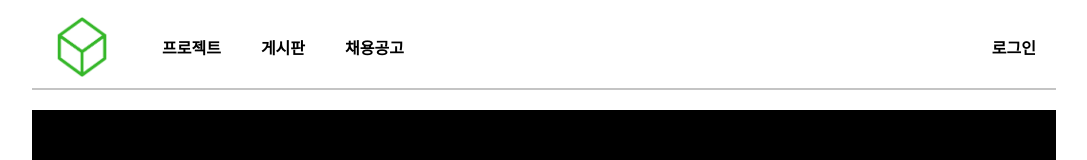
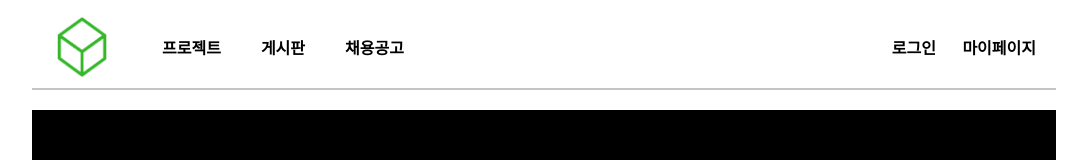
Before and after one commit to CanDoIt-Team/BaseCommunity-FE, a React (Create React App) app: page / in a window 1280 px wide. Shown: the top 160 px of the page, without its empty margins (96-1183 px from the left). Built offline with nearby package versions, Linux system fonts and the light colour scheme.

Commit message:
#Feat: #8 - 프로젝트 구조 변경
메인 페이지 및 헤더의 프로젝트 구조 변경

```diff
--- a/src/App.js
+++ b/src/App.js
@@ -1,30 +1,17 @@
-import { Routes, Route } from 'react-router-dom'
-import Project from './pages/Project'
-import Board from './pages/Board'
-import Job from './pages/Job'
-import Home from './pages/Home'
-import Login from './pages/Login'
-import Signup from './pages/Signup'
-import ChangePassword from './pages/ChangePassword'
-import ConfirmChangePassword from './pages/ConfirmChangePassword'
+import { Outlet } from 'react-router-dom'
+import styled from './styles/Home.module.css'
+import Nav from './components/Nav'
+import Footer from './components/Footer'
 
 function App() {
   return (
     <>
-      <Routes>
-        <Route path={'/'} element={<Home />}>
-          <Route path={'/project'} element={<Project />} />
-          <Route path={'/Board'} element={<Board />} />
-          <Route path={'/Job'} element={<Job />} />
-        </Route>
-        <Route path={'/login'} element={<Login />} />
-        <Route path={'/signup'} element={<Signup />} />
-        <Route path={'/changePassword'} element={<ChangePassword />} />
-        <Route
-          path={'/confirmChangePassword'}
-          element={<ConfirmChangePassword />}
-        />
-      </Routes>
+      <div className={styled.mainContainer}>
+        <div style={{ height: '20px' }}></div>
+        <Nav />
+        <Outlet />
+      </div>
+      <Footer />
     </>
   )
 }
--- a/src/components/Header.js
+++ b/src/components/Header.js
@@ -1,19 +1,22 @@
-import React from "react";
-import { Link } from "react-router-dom";
-import styled from "../styles/Header.module.css";
-import { Logo } from "./Logo";
+import React from 'react'
+import { Link } from 'react-router-dom'
+import styled from '../styles/Header.module.css'
+import { Logo } from './Logo'
 
 export const Header = () => {
   return (
     <div className={styled.header}>
       <Link to="/">
-        <Logo size={"small"} />
+        <Logo size={'small'} />
       </Link>
       <div>
-        <Link to="/login">로그인</Link>
+        <Link to="/login" className={styled.login}>
+          로그인
+        </Link>
+        <Link to="/mypage">마이페이지</Link>
       </div>
     </div>
-  );
-};
+  )
+}
 
-export default Header;
+export default Header
--- a/src/components/Nav.js
+++ b/src/components/Nav.js
@@ -22,9 +22,7 @@ export default function Nav() {
   }
 
   const handleLogoClick = () => {
-    setNavs(
-      navs.map(nav => ({...nav, state:false}))
-    )
+    setNavs(navs.map((nav) => ({ ...nav, state: false })))
   }
 
   return (
@@ -49,6 +47,9 @@ export default function Nav() {
         <Link to="/login" className={styles.login}>
           로그인
         </Link>
+        <Link to="/Mypage" className={styles.mypage}>
+          마이페이지
+        </Link>
       </div>
     </div>
   )
--- a/src/index.js
+++ b/src/index.js
@@ -1,13 +1,38 @@
 import React from 'react'
 import ReactDOM from 'react-dom/client'
-import { BrowserRouter } from 'react-router-dom'
+import { BrowserRouter, Routes, Route } from 'react-router-dom'
 
 import './index.css'
+
 import App from './App'
+import Board from './pages/Board'
+import Job from './pages/Job'
+import Home from './pages/Home'
+import Login from './pages/Login'
+import Signup from './pages/Signup'
+import ChangePassword from './pages/ChangePassword'
+import ConfirmChangePassword from './pages/ConfirmChangePassword'
+import Mypage from './pages/Mypage'
+import Project from './pages/Project'
 
 const root = ReactDOM.createRoot(document.getElementById('root'))
 root.render(
   <BrowserRouter>
-    <App />
+    <Routes>
+      <Route path={'/'} element={<App />}>
+        <Route path={'/'} element={<Home />} />
+        <Route path={'project'} element={<Project />} />
+        <Route path={'Board'} element={<Board />} />
+        <Route path={'Job'} element={<Job />} />
+        <Route path={'mypage'} element={<Mypage />} />
+      </Route>
+      <Route path={'/login'} element={<Login />} />
+      <Route path={'/signup'} element={<Signup />} />
+      <Route path={'/changePassword'} element={<ChangePassword />} />
+      <Route
+        path={'/confirmChangePassword'}
+        element={<ConfirmChangePassword />}
+      />
+    </Routes>
   </BrowserRouter>,
 )
--- a/src/pages/Home.js
+++ b/src/pages/Home.js
@@ -1,22 +1,11 @@
-import { Outlet } from 'react-router-dom'
-import styled from '../styles/Home.module.css'
-import Header from '../components/Header'
-import Nav from '../components/Nav'
-import Footer from '../components/Footer'
 import Main from './Main'
 import Banner from '../components/Banner'
 
 export default function Home() {
   return (
     <>
-      <div className={styled.mainContainer}>
-        <div style={{ height: '20px' }}></div>
-        <Nav />
-        <Outlet />
-        <Banner/>
-        <Main/>
-      </div>
-      <Footer />
+      <Banner />
+      <Main />
     </>
   )
 }
--- a/src/pages/Project.js
+++ b/src/pages/Project.js
@@ -1,5 +1,3 @@
-import Nav from '../components/Nav'
-
 export default function Project() {
   return (
     <>
--- a/src/styles/Header.module.css
+++ b/src/styles/Header.module.css
@@ -6,3 +6,7 @@
   width: 100%;
   height: 100px;
 }
+
+.login {
+  margin-right: 20px;
+}
--- a/src/styles/Nav.module.css
+++ b/src/styles/Nav.module.css
@@ -38,7 +38,7 @@
   display: flex;
   justify-content: center;
   align-items: center;
-  right: 0;
+  right: 100px;
   height: 40px;
   font-size: 16px;
   font-weight: 700;
@@ -50,6 +50,18 @@
   color: #35b729;
 }
 
+.mypage {
+  position: absolute;
+  display: flex;
+  justify-content: center;
+  align-items: center;
+  right: 0;
+  height: 40px;
+  font-size: 16px;
+  font-weight: 700;
+  margin: 20px;
+}
+
 /* .current::after {
   content: '';
   position: absolute;
```
Also changed, not shown: 2 other files (tests, documents, lock files or other folders).
